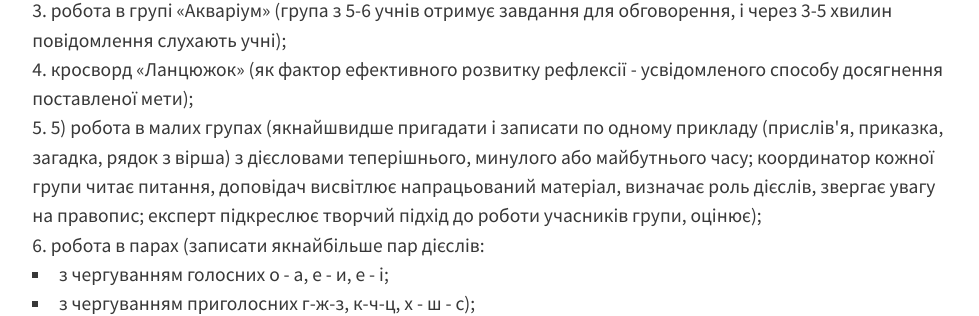
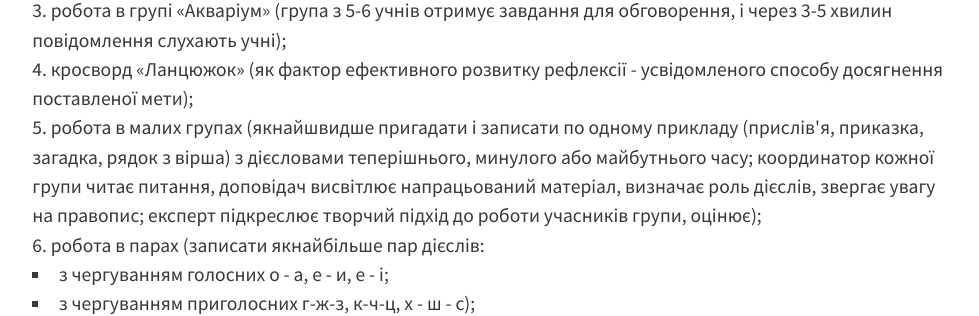
Before and after one commit to tetyanashevchuk/tetyanashevchuk.github.io, a Jekyll site: the page built from pedagogic_portrait/index.html, in a window 1280 px wide and 900 px high, scrolled down 9341 px. Shown: the part 145-461 px from the top of the window, without its empty margins (147-1126 px from the left). Built offline with Jekyll 4.4.1, drawn with Linux system fonts in a browser that asks for light colours; nearby versions of some CDN libraries.

Commit message:
portrait

```diff
--- a/pedagogic_portrait/index.html
+++ b/pedagogic_portrait/index.html
@@ -391,7 +391,7 @@ layout: default
 завдання для обговорення, і через 3-5 хвилин повідомлення слухають учні);</li>
 <li>кросворд «Ланцюжок» (як фактор ефективного розвитку
 рефлексії - усвідомленого способу досягнення поставленої мети);</li>
-<li>5) робота в малих групах (якнайшвидше пригадати і записати
+<li>робота в малих групах (якнайшвидше пригадати і записати
 по одному прикладу (прислів'я, приказка, загадка, рядок з вірша) з дієсловами теперішнього, минулого або майбутнього часу; координатор кожної групи читає питання, доповідач висвітлює напрацьований матеріал, визначає роль дієслів,
 звергає увагу на правопис; експерт підкреслює творчий підхід до роботи учасників групи, оцінює);</li>
 <li>робота в парах (записати якнайбільше пар дієслів:
```
